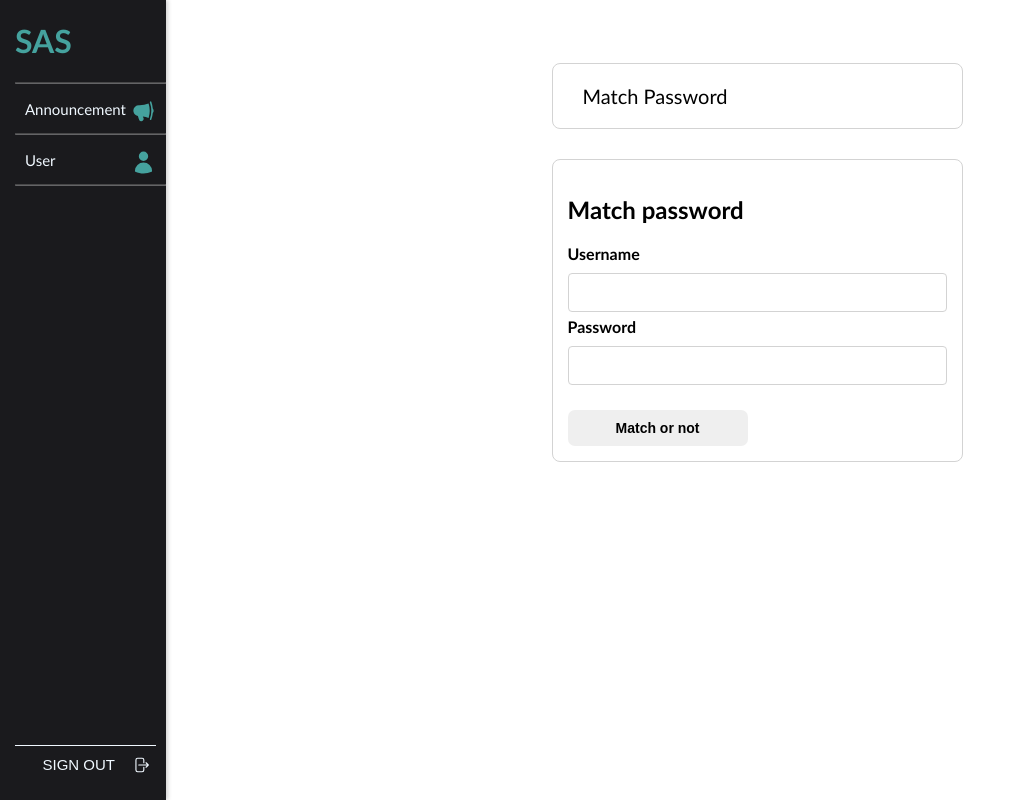
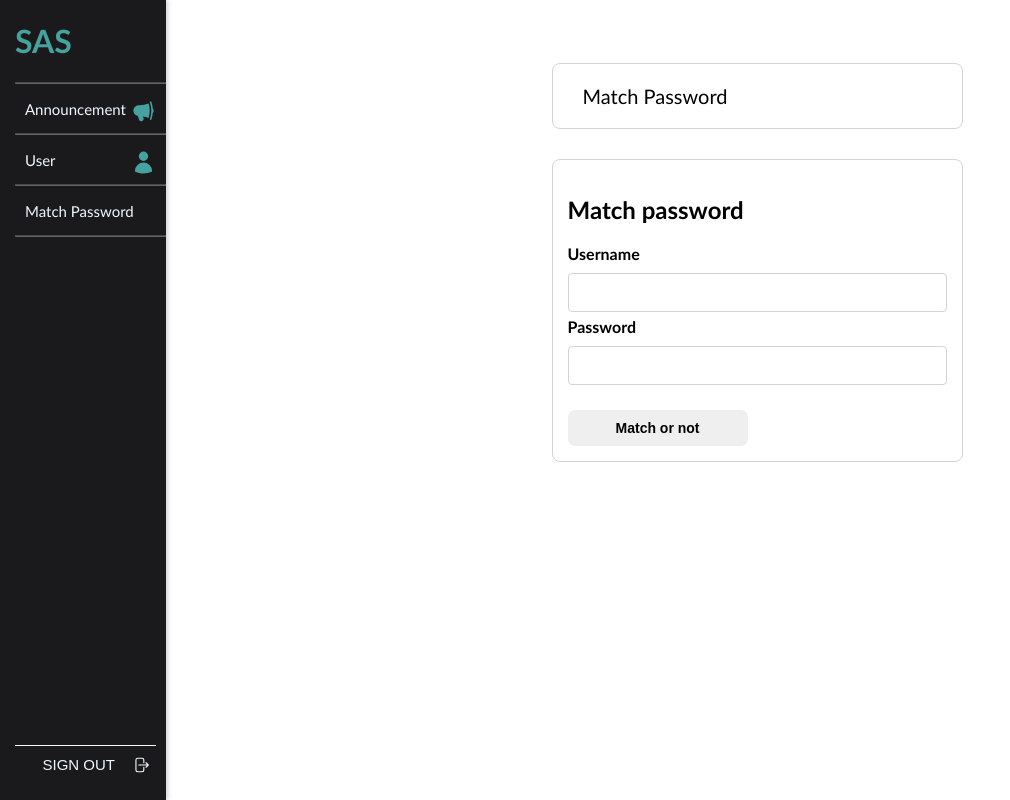
Before and after one commit to 7EHC/SSI-1-Zebastien, a Vue app in the folder Front-end/: page /admin/user/match in a window 1280 px wide. Shown: the whole page, without its empty margins (0-1010 px from the left). Built offline with nearby package versions, Linux system fonts and the light colour scheme.

Commit message:
add match password on nav bar

```diff
--- a/Front-end/src/components/nav.vue
+++ b/Front-end/src/components/nav.vue
@@ -34,9 +34,10 @@ const signout = () => {
         <hr />
         <!-- <RouterLink :to="{ name: 'Match' }"
           ><button class="ann-menu">Match Password</button></RouterLink
-        > -->
-        <!-- <RouterLink :to="{name: 'Match'}" class="ann-menu">Match Password</RouterLink> -->
-        <!-- <hr /> -->
+        > --><div class="menu-parent">
+        <RouterLink :to="{name: 'Match'}" class="ann-menu">Match Password</RouterLink>
+        </div>
+        <hr />
         <!-- <RouterLink :to="{name: 'Login'}" style="position: absolute;bottom: 20px;border-top: 2px solid lightgray;width: 85%;" class="ann-menu">Sign-Out</RouterLink> -->
         <button class="signout" style="position: absolute;bottom: 20px;border-top: 1px solid;width: 85%; padding-top: 10px;"
           @click="signout">
```
